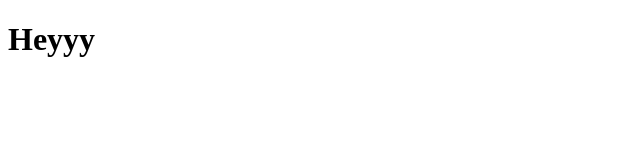
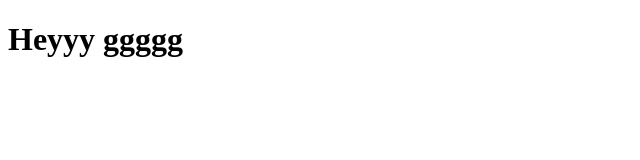
Before and after one commit to PatilRiya1208/first, a plain HTML site: page Index.html in a window 1280 px wide. Shown: the whole page, without its empty margins (0-640 px from the left). Drawn offline with Linux system fonts and the light colour scheme.

Commit message:
Fitshuirt

```diff
--- a/Index.html
+++ b/Index.html
@@ -6,6 +6,6 @@
     <title>Document</title>
 </head>
 <body>
-    <H1>Heyyy  </H1>
+    <H1>Heyyy  ggggg</H1>
 </body>
 </html>
```
